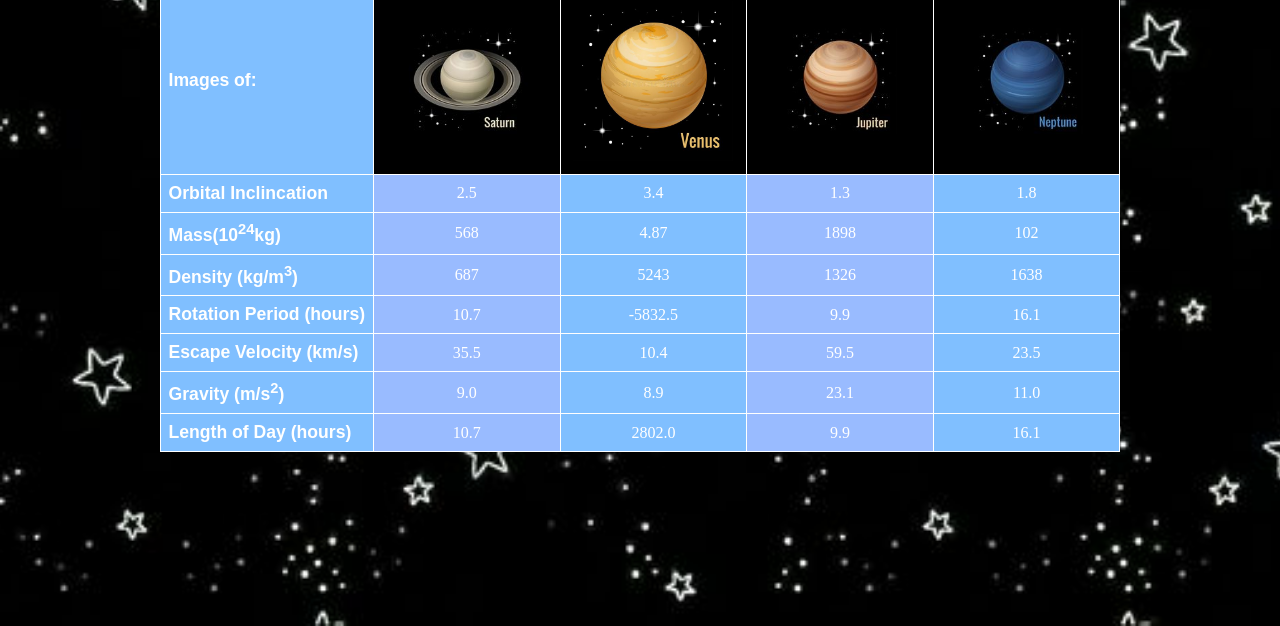
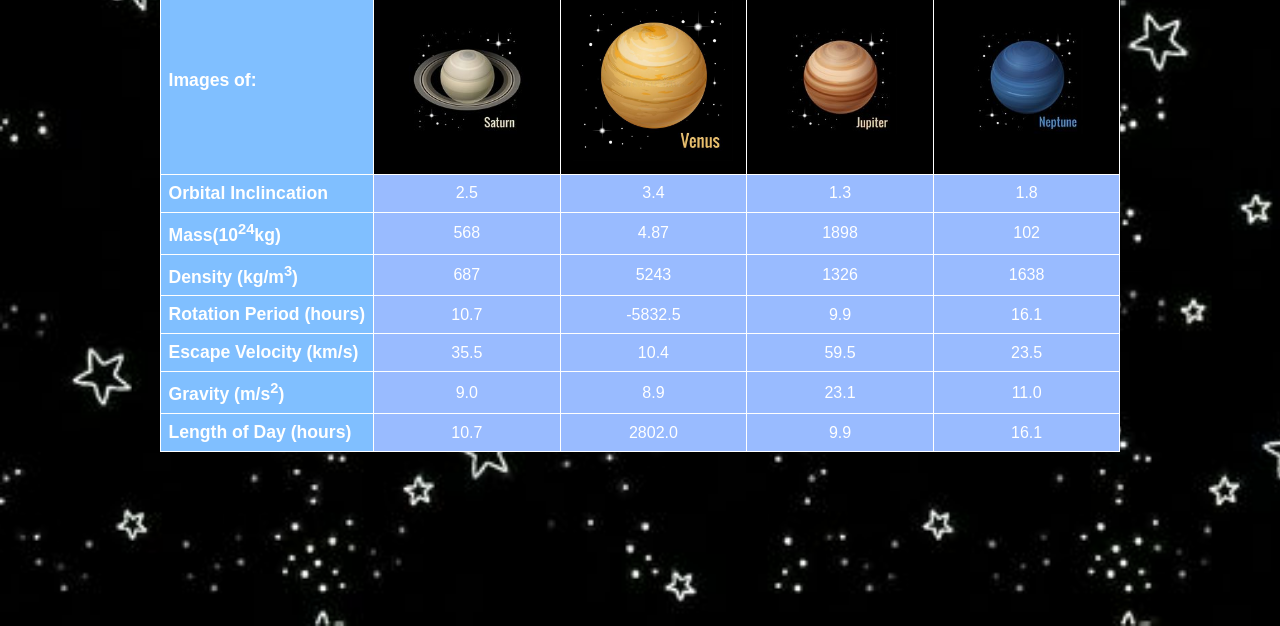
Before and after one commit to ste9jpg/Lab-5, a plain HTML site: page index.html in a window 1280 px wide. Shown: the part 174-800 px from the top of the page. Drawn offline with Linux system fonts and the light colour scheme.

Commit message:
More font styling

```diff
--- a/css/style.css
+++ b/css/style.css
@@ -78,11 +78,17 @@ td, th {
 .babyblue{
 	background-color: #99bbff;
 	color: #FFFFFF;
+    font-family: 'Sora', sans-serif;
+    font-size: 1 em;
+
 }
 
 .darkerblue{
 	background-color: #80bfff;
 	color: #FFFFFF;
+    font-family: 'Sora', sans-serif;
+    font-size: 1 em;
+	background-color: #99bbff;
 }
 
 .side-titles{
```
